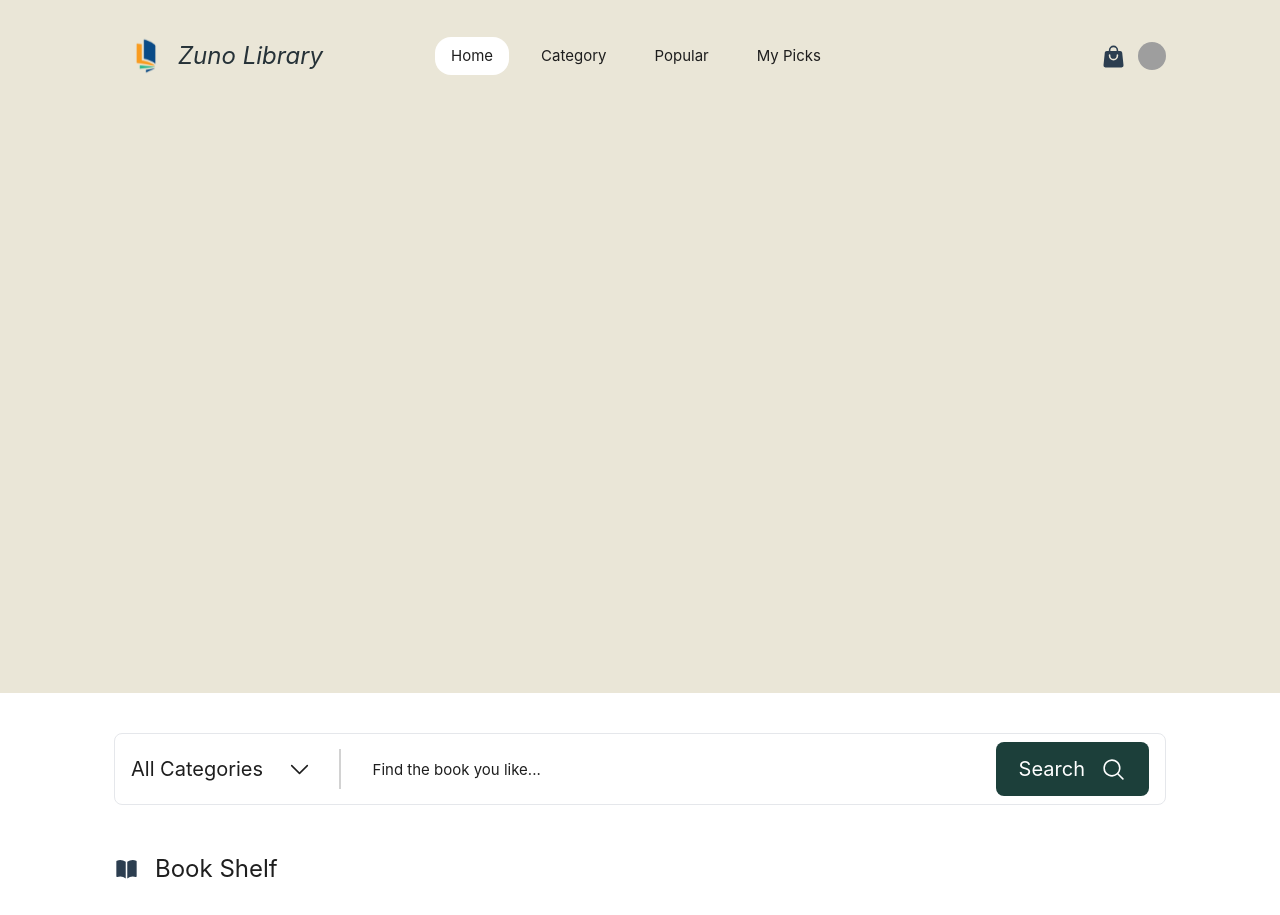
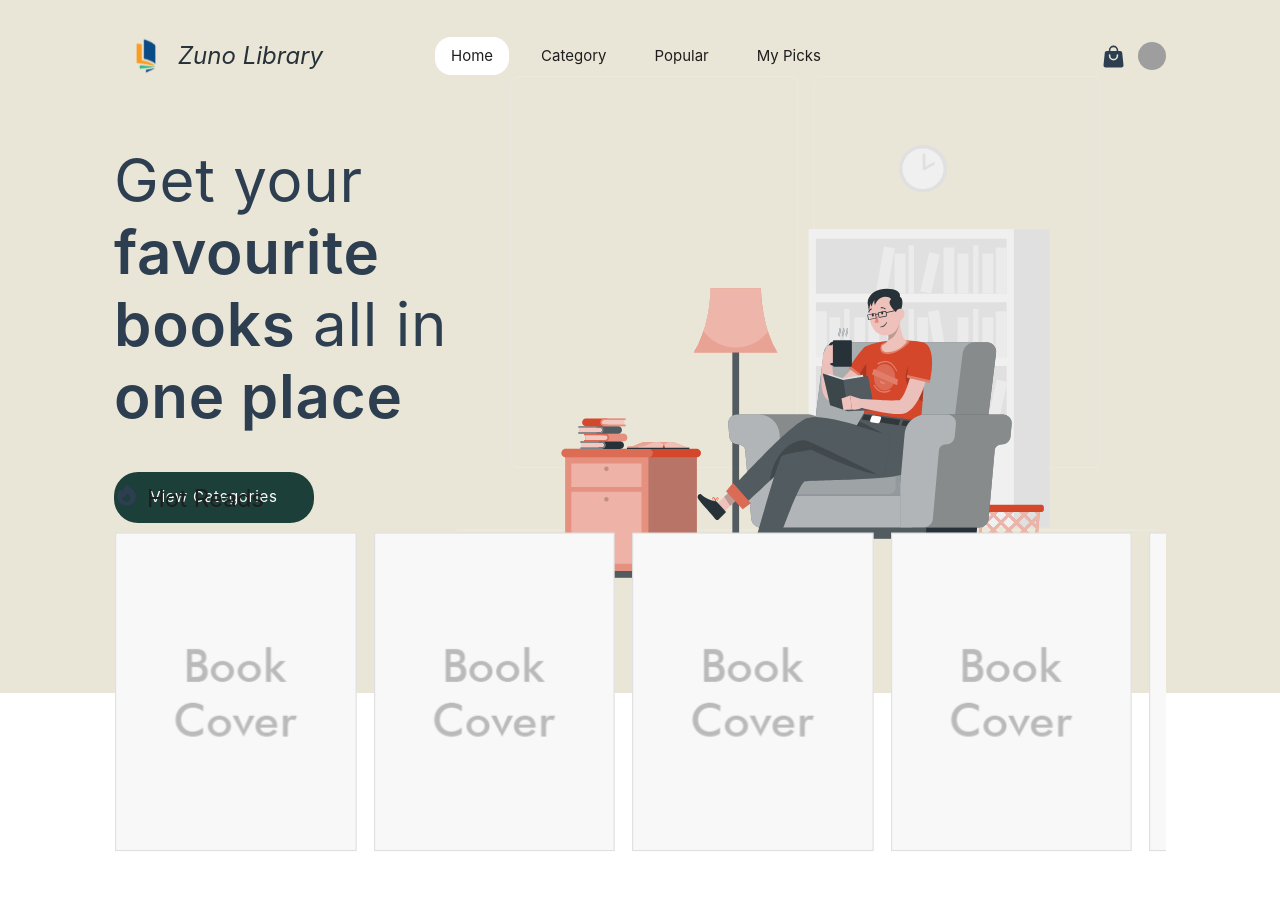
Before and after one commit to mecarito/Zuno-library, a Vue app: page / in a window 1280 px wide. Shown: the top 915 px of the page. Built offline with nearby package versions, Linux system fonts and the light colour scheme; grey boxes are pictures that could not be loaded.

Commit message:
created hot reads component and updated site header

```diff
--- a/src/App.vue
+++ b/src/App.vue
@@ -2,13 +2,36 @@
 import FooterComponent from './components/footer/footerComponent.vue'
 import HeaderComponent from './components/header/headerComponent.vue'
 import BookShelfView from './views/BookShelfView.vue'
+import HotReadsView from './views/HotReadsView.vue'
+import FireIcon from '@/components/icons/IconFire.vue'
 </script>
 
 <template>
-  <header class="bg-bg-light h-headerBg">
+  <header class="bg-bg-light h-headerBg relative">
     <HeaderComponent />
+    <div class="px-page-px mt-12 w-1/2 tracking-wider">
+      <h1 class="text-6xl leading-12">
+        Get your <span class="font-semibold">favourite books</span> all in
+        <span class="font-semibold"> one place</span>
+      </h1>
+      <button class="bg-green text-white rounded-3xl w-btn-w h-btn-h mt-10">View Categories</button>
+    </div>
+    <img
+      alt="person reading a book"
+      src="@/assets/bg-image.svg"
+      class="w-header-bg-w h-full absolute right-page-px top-0"
+    />
+    <div class="absolute -bottom-44 px-page-px w-full">
+      <div class="flex flex-row space-x-2">
+        <FireIcon />
+        <p class="text-2xl text-dark">Hot Reads</p>
+      </div>
+      <div class="overflow-x-scroll">
+        <HotReadsView />
+      </div>
+    </div>
   </header>
-  <main class=" pb-40">
+  <main class="mt-56 pb-40">
     <BookShelfView />
   </main>
   <footer class="bottom-0 left-0 right-0">
--- a/src/components/books/bookDetails.vue
+++ b/src/components/books/bookDetails.vue
@@ -24,7 +24,7 @@ export default defineComponent({
 <template>
   <div class="h-book-h w-book-w flex flex-col">
     <section class="h-book-image-h bg-book-image-bg relative">
-      <img alt="Zuno library logo" src="@/assets/book-cover.svg" class="h-book-image-h w-full" />
+      <img alt="book cover" src="@/assets/book-cover.svg" class="h-book-image-h w-full" />
       <div class="absolute top-4 right-4">
         <BookmarkIcon />
       </div>
--- /dev/null
+++ b/src/components/books/hotReads.vue
@@ -0,0 +1,22 @@
+<script lang="ts">
+import { defineComponent, type PropType } from 'vue'
+import type { Book } from '../../types'
+
+export default defineComponent({
+  data() {
+    return {}
+  },
+  props: {
+    book: {
+      type: Object as PropType<Book>,
+      required: true
+    }
+  }
+})
+</script>
+
+<template>
+  <div class="h-hot-reads-book-h w-hot-reads-book-w ">
+    <img alt="book cover" src="@/assets/book-cover.svg" class="h-full w-full" />
+  </div>
+</template>
--- a/src/components/search/SearchComponent.vue
+++ b/src/components/search/SearchComponent.vue
@@ -26,10 +26,10 @@ export default defineComponent({
     <input
       type="text"
       placeholder="Find the book you like..."
-      class="mx-4 h-full outline-none placeholder-dark w-full px-4"
+      class="mx-4 h-full outline-none placeholder-dark px-4"
     />
     <button
-      class=" w-search-btn-w h-full bg-green text-white flex flex-row justify-center items-center rounded-lg space-x-4"
+      class="w-btn-w h-btn-h bg-green text-white flex flex-row justify-center items-center rounded-lg space-x-4"
     >
       <p class="text-xl">Search</p>
       <SearchIcon />
--- a/src/views/HotReadsView.vue
+++ b/src/views/HotReadsView.vue
@@ -1,7 +1,30 @@
+<script lang="ts">
+import { defineComponent } from 'vue'
+import HotReads from '@/components/books/hotReads.vue'
+import type { Book } from '../types'
+import books from '../data/sample_media.json'
+
+interface Data {
+  books: Book[]
+}
+
+export default defineComponent({
+  data(): Data {
+    return {
+      books
+    }
+  },
+
+  components: {
+    HotReads
+  }
+})
+</script>
+
 <template>
-  <div class="about">
-    <h1 class="text-red-900 text-4xl">This is an about page</h1>
+  <div class="flex flex-row space-x-4">
+    <div v-for="book of books" :key="book.BibNum">
+      <HotReads :book="book" />
+    </div>
   </div>
 </template>
-
-<style></style>
--- a/tailwind.config.js
+++ b/tailwind.config.js
@@ -19,7 +19,14 @@ module.exports = {
         'book-h': '24.25rem',
         'book-image-h': '17.728rem',
         'search-h': '4.5rem',
-        'search-btn-w': '16rem'
+        'btn-w': '12.5rem',
+        'btn-h': '3.188rem',
+        'header-bg-w': '44.813rem',
+        'hot-reads-book-h': '22.125rem',
+        'hot-reads-book-w': '15.164rem'
+      },
+      lineHeight: {
+        12: '4.5rem'
       }
     }
   },
```
